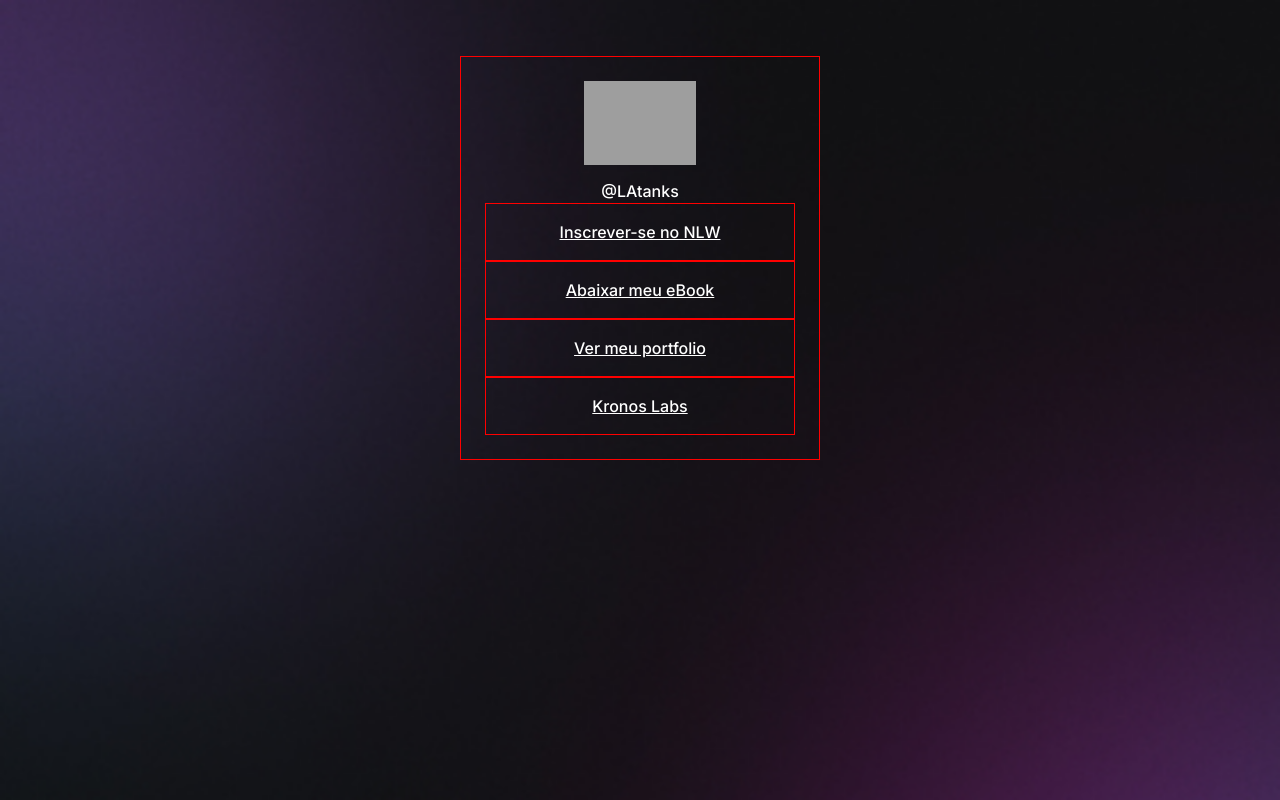
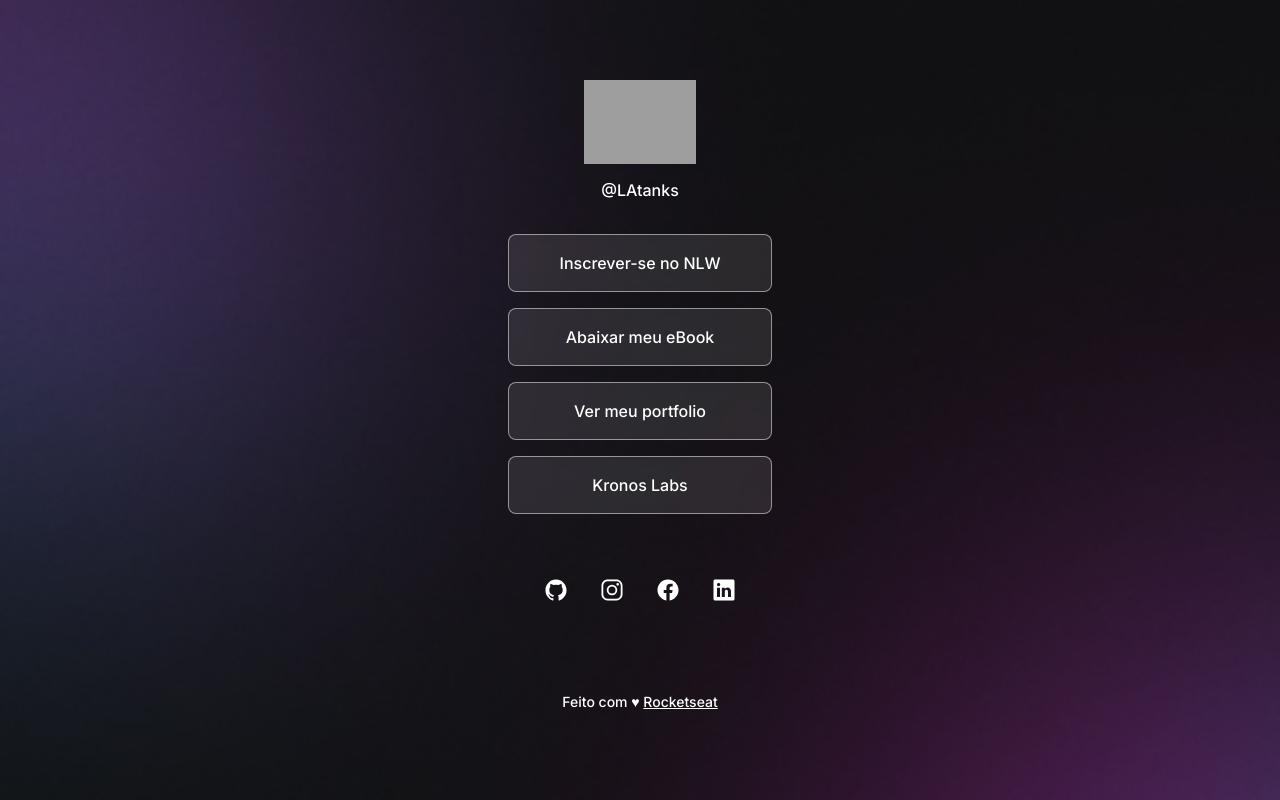
Before and after one commit to LAtanks/DevLinks, a plain HTML site: page ProjetoWeb/index.html in a window 1280 px wide. Drawn offline with nearby package versions, Linux system fonts and the light colour scheme; grey boxes are pictures that could not be loaded.

Commit message:
second-commit

```diff
--- a/ProjetoWeb/index.html
+++ b/ProjetoWeb/index.html
@@ -6,6 +6,7 @@
     <link href="https://fonts.googleapis.com/css2?family=Bree+Serif&family=Inter:wght@400;500&family=Noto+Serif:ital@1&family=Roboto:wght@400;700&display=swap" rel="stylesheet">
     <meta charset="UTF-8" />
     <meta name="viewport" content="width=device-width, initial-scale=1.0" />
+    <link rel="shortcut icon" href="https://github.com/LAtanks.png" type="image/x-icon">
     <title>Projeto</title>
     <link rel="stylesheet" href="style.css" />
   </head>
@@ -29,8 +30,34 @@
                   <a href="#" target="_blank">Kronos Labs</a>
                 </li>
               </ul>
+              <div id="social-links">
+                  <a href="" target="_blank">
+                    <ion-icon name="logo-github"></ion-icon>
+                  </a>
+                  <a href="" target="_blank">
+                    <ion-icon name="logo-instagram"></ion-icon>
+                  </a>
+                  <a href="" target="_blank">
+                    <ion-icon name="logo-facebook"></ion-icon>
+                  </a>
+                  <a href="$" target="_blank">
+                    <ion-icon name="logo-linkedin"></ion-icon>
+                  </a>
+
+              </div>
             </div>
           </div>
+          <footer>
+            Feito com ♥ <a href="https://www.rocketseat.com.br" target="_blank"> Rocketseat</a>
+          </footer>
         </div>
+        <script
+          type="module"
+          src="https://unpkg.com/ionicons@5.5.2/dist/ionicons/ionicons.esm.js"
+        ></script>
+        <script
+          nomodule
+          src="https://unpkg.com/ionicons@5.5.2/dist/ionicons/ionicons.js"
+        ></script>
   </body>
 </html>
--- a/ProjetoWeb/style.css
+++ b/ProjetoWeb/style.css
@@ -16,9 +16,8 @@ body{
 }
 #container{
   width: 360px;
-  /*height: 712px;*/
-  border: 1px solid red;
   margin: 56px auto 0px;
+  padding: 0 24px;
 }
 #profile{
   text-align: center;
@@ -33,11 +32,18 @@ body{
   font-weight: 500;
   line-height: 24px;
   margin-top: 8px;
+  height: 32px;
 }
 /*links*/
 
 #link-list{
   list-style: none;
+
+  display: flex;
+  flex-direction: column;
+  gap: 16px;
+
+  padding: 24px 0;
 }
 
 #link-list li a{
@@ -48,4 +54,46 @@ body{
   justify-content: center;
 
   padding: 16px 24px;
+
+  background: rgba(255, 255, 255, 0.1);
+  border: 1px solid rgba(255, 255, 255, 0.5);
+  border-radius: 8px;
+
+  backdrop-filter: blur(4px);
+  -webkit-backdrop-filter: blur(4px);
+  text-decoration: none;
+  font-weight: 500;
+  transition: background .2s;
 }
+
+#link-list li a:hover{
+  background: rgba(255, 255, 255, 0.05);
+  border: 1.5px solid white;
+}
+/*social links*/
+#social-links{
+  display: flex;
+  justify-content: center;
+
+  padding: 24px 0;
+  font-size: 24px;
+
+}
+#social-links a{
+  display: flex;
+  align-items: center;
+  justify-content: center;
+  padding: 16px;
+
+  transition: background .3s;
+  border-radius: 50%;
+}
+#social-links a:hover{
+  background: rgba(255, 255, 255, 0.2);
+}
+
+footer{
+  padding: 24px 0;
+  text-align: center;
+  font-size: 14px;
+}
```
Also changed, not shown: 1 other file.
